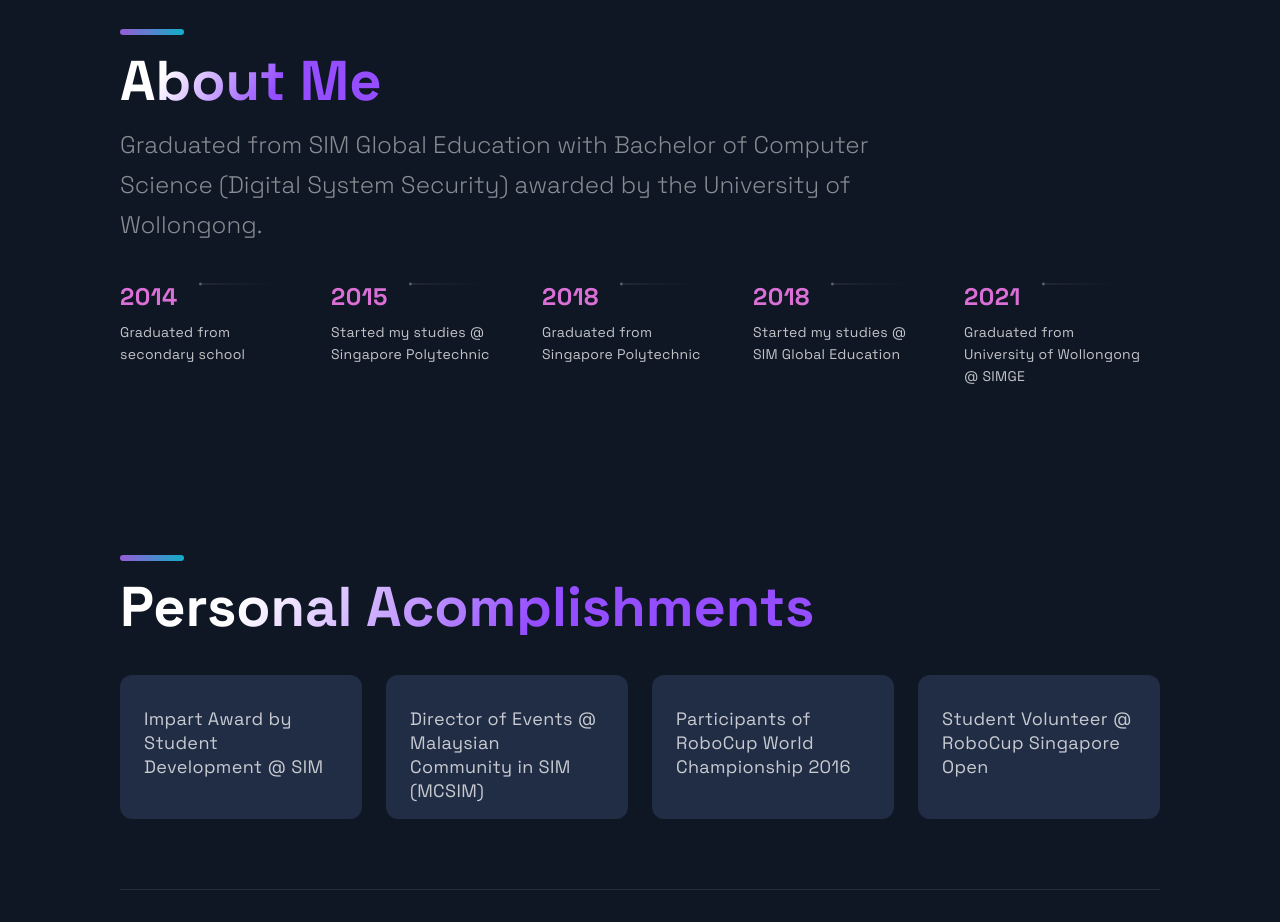
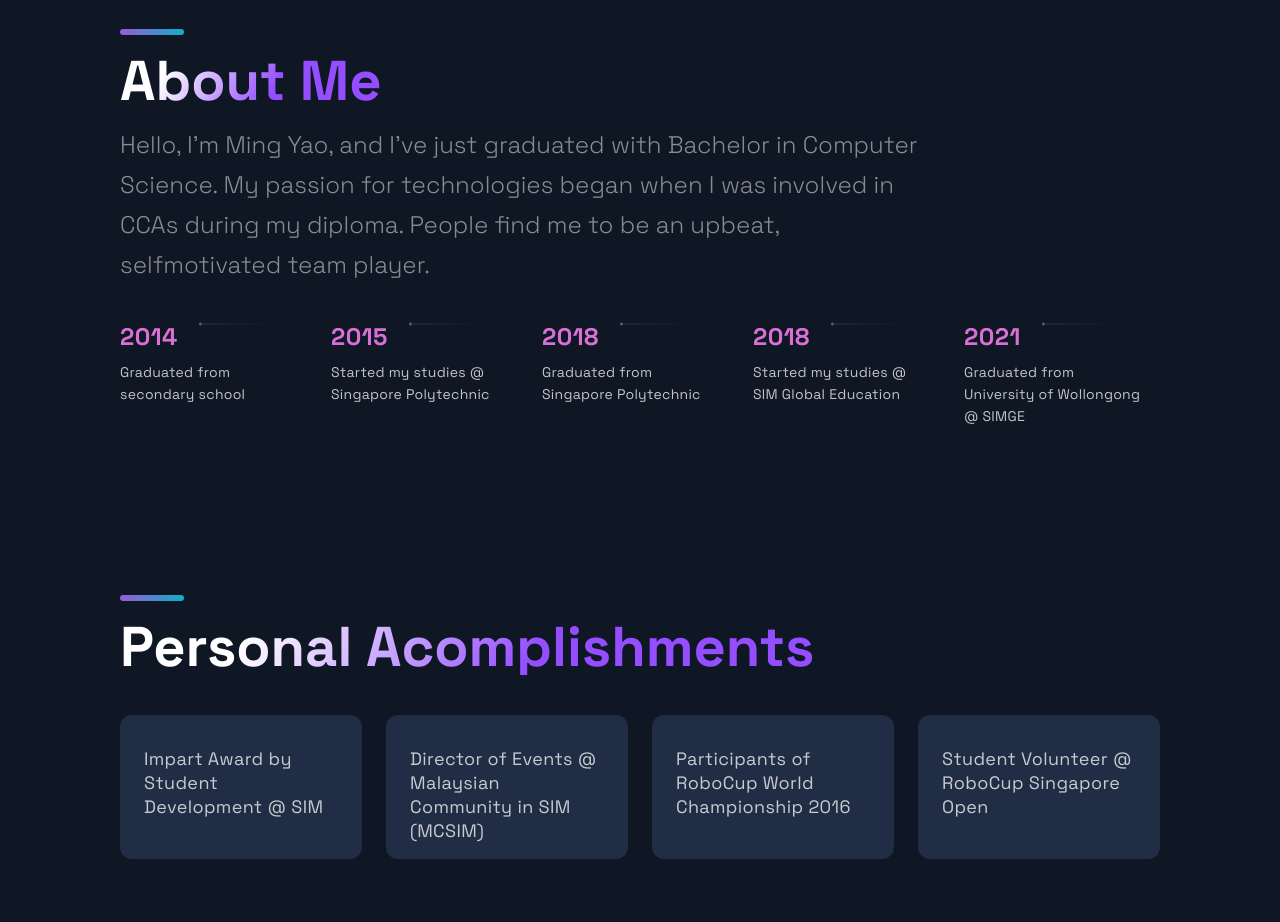
Before and after one commit to Wo1fz/Portfolio, a Next.js app: page / in a window 1280 px wide. Shown: the part 6240-7162 px from the top of the page. Built offline with nearby package versions, Linux system fonts and the light colour scheme.

Commit message:
Minor update on technologies and timeline

```diff
--- a/src/components/Technologies/Technologies.js
+++ b/src/components/Technologies/Technologies.js
@@ -45,8 +45,9 @@
           <ListTitle>Back-end</ListTitle>
           <ListParagraph>
             Experience with <br />
-            Node.js, <br />
-            Firebase Firestore and Databases
+            Node.js, Firebase
+            <br />
+            Firestore and Databases
           </ListParagraph>
         </ListContainer>
       </ListItem>
--- a/src/components/TimeLine/TimeLine.js
+++ b/src/components/TimeLine/TimeLine.js
@@ -70,8 +70,10 @@
       <br />
       <SectionTitle>About Me</SectionTitle>
       <SectionText>
-        Graduated from SIM Global Education with Bachelor of Computer Science
-        (Digital System Security) awarded by the University of Wollongong.
+        Hello, I'm Ming Yao, and I've just graduated with Bachelor in Computer
+        Science. My passion for technologies began when I was involved in CCAs
+        during my diploma. People find me to be an upbeat, selfmotivated team
+        player.
       </SectionText>
       <CarouselContainer ref={carouselRef} onScroll={handleScroll}>
         <>
```
